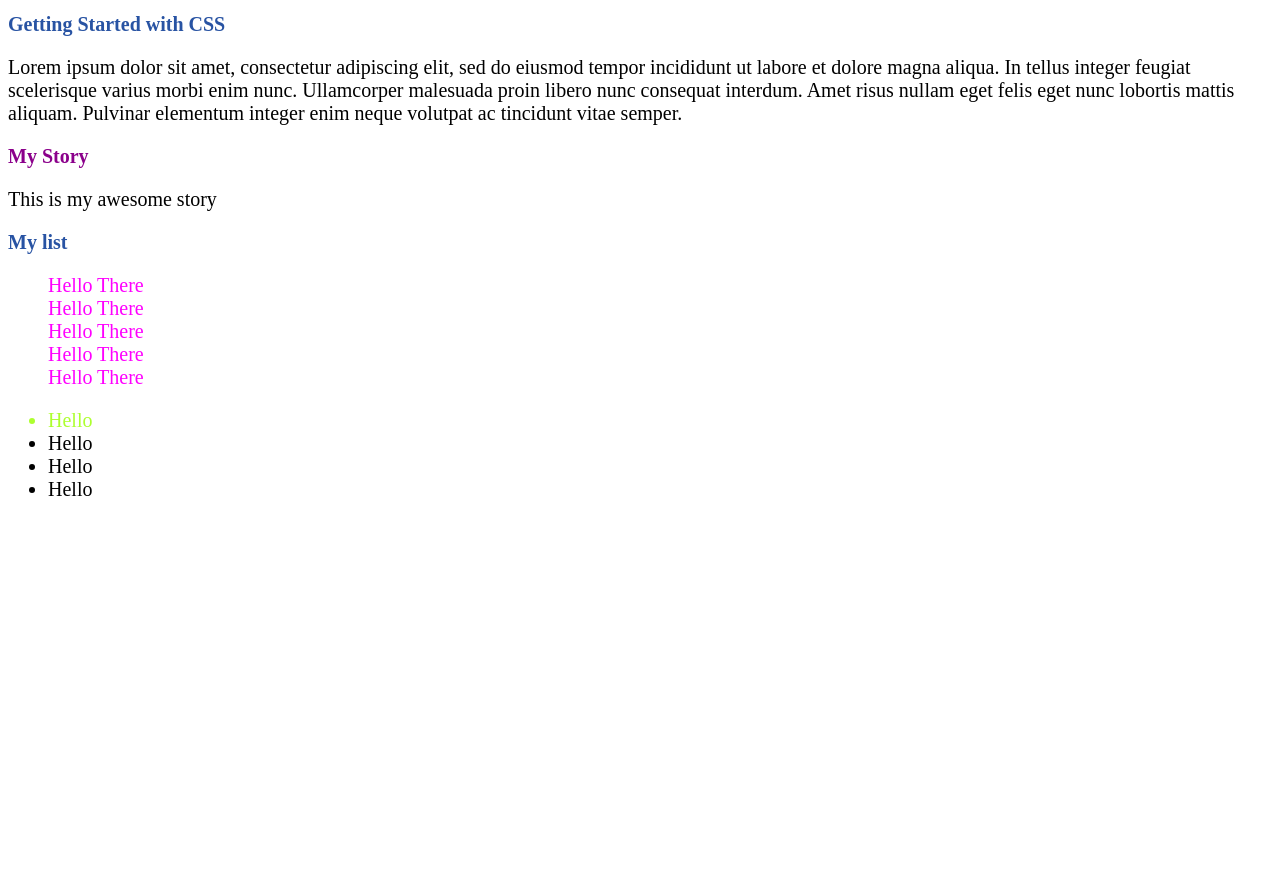
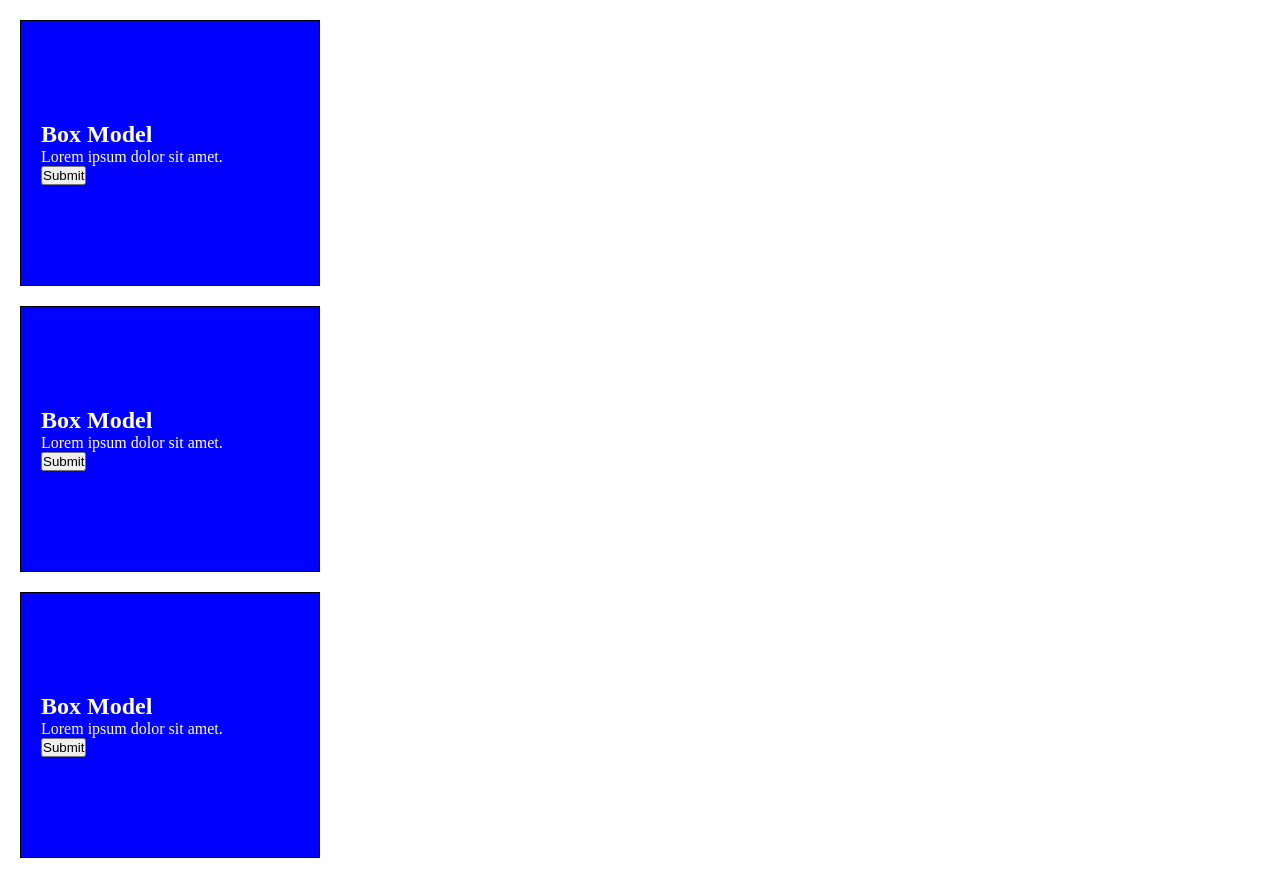
Before and after one commit to mevorahde/DevelopedByEd_HTML_Course, a plain HTML site: page HTML_CSS_Course/CSS Basics/index.html in a window 1280 px wide. Before the commit the page ends 800 px from the top, so only its background shows below. Drawn offline with Linux system fonts and the light colour scheme.

Commit message:
Continue with the CSS Basic videos

```diff
--- a/HTML_CSS_Course/CSS Basics/index.html
+++ b/HTML_CSS_Course/CSS Basics/index.html
@@ -10,34 +10,20 @@
     <link rel="stylesheet" href="../CSS Basics/style.css" />
   </head>
   <body>
-    <h1>Getting Started with CSS</h1>
-    <p>
-      Lorem ipsum dolor sit amet, consectetur adipiscing elit, sed do eiusmod
-      tempor incididunt ut labore et dolore magna aliqua. In tellus integer
-      feugiat scelerisque varius morbi enim nunc. Ullamcorper malesuada proin
-      libero nunc consequat interdum. Amet risus nullam eget felis eget nunc
-      lobortis mattis aliquam. Pulvinar elementum integer enim neque volutpat ac
-      tincidunt vitae semper.
-    </p>
-    <section class="random">
-      <h1>My Story</h1>
-      <p>This is my awesome story</p>
-    </section>
-    <section>
-      <h1 class="my-list">My list</h1>
-      <ul class="nav-links">
-        <li>Hello There</li>
-        <li>Hello There</li>
-        <li>Hello There</li>
-        <li>Hello There</li>
-        <li>Hello There</li>
-      </ul>
-    </section>
-    <ul class="links">
-      <li>Hello</li>
-      <li>Hello</li>
-      <li>Hello</li>
-      <li>Hello</li>
-    </ul>
+    <div>
+      <h2>Box Model</h2>
+      <p>Lorem ipsum dolor sit amet.</p>
+      <button>Submit</button>
+    </div>
+    <div>
+      <h2>Box Model</h2>
+      <p>Lorem ipsum dolor sit amet.</p>
+      <button>Submit</button>
+    </div>
+    <div>
+      <h2>Box Model</h2>
+      <p>Lorem ipsum dolor sit amet.</p>
+      <button>Submit</button>
+    </div>
   </body>
 </html>
--- a/HTML_CSS_Course/CSS Basics/style.css
+++ b/HTML_CSS_Course/CSS Basics/style.css
@@ -1,22 +1,14 @@
-h1 {
-  color: rgb(40, 83, 163);
+* {
+  margin: 0;
+  padding: 0;
+  box-sizing: border-box;
 }
 
-.random h1 {
-  color: darkmagenta;
+div {
+  background-color: blue;
+  color: white;
+  width: 300px;
+  padding: 100px 20px;
+  margin: 20px;
+  border: 0.5px solid black;
 }
-
-* {
-  font-size: 20px;
-}
-
-.my-list + ul {
-  list-style: none;
-}
-
-.nav-links > li {
-  color: fuchsia;
-}
-.links li:nth-child(1) {
-  color: greenyellow;
-}
```
